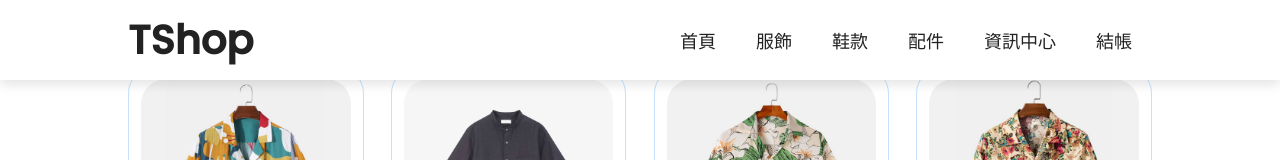
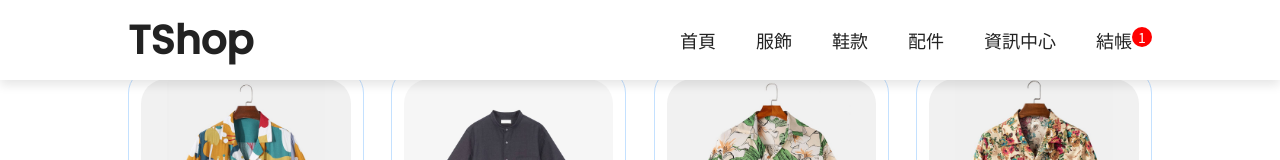
Before and after one commit to bdk27/vue_tshop, a Vue app: page / in a window 1280 px wide. Both pictures are taken after a click on the icon 328 px from the left and 1441 px from the top of the page. Shown: the part 1041-1201 px from the top of the page. Built offline with nearby package versions, Linux system fonts and the light colour scheme.

Commit message:
add number_class & numBackground_class

```diff
--- a/src/components/TshopNav.vue
+++ b/src/components/TshopNav.vue
@@ -12,13 +12,17 @@
             <li><a href="#accessories">配件</a></li>
             <li><a href="#footer">資訊中心</a></li>
             <li>
-                <router-link class="route" :to="{
+                <router-link class="route numBackground" :to="{
                     name: 'TshopCart',
                     query: {
                         cartData: JSON.stringify(getHomeData)
                     }
                 }">
                 結帳</router-link>
+                <span
+                :class="{'number': this.getHomeData.length > 0}"
+                v-if="this.getHomeData.length > 0">
+                {{ getHomeData.length }}</span>
             </li>
         </ul>
 
@@ -32,6 +36,7 @@
         data() {
             return {
                 getHomeData: [],
+                /* isActive: false,     */
             }
         },
         mounted() {
@@ -85,6 +90,19 @@
         color: #222;
         display: none;
     }
+    .numBackground{
+        position: relative;
+    }
+    .number{
+        position: absolute;
+        background: red;
+        color: #fff;
+        width: 20px;
+        height: 20px;
+        border-radius: 50%;
+        text-align: center;
+        font-size: 1.4rem;
+    }
     @media (max-width: 768px){
         .nav ul{
             flex-direction: column;
--- a/src/pages/TshopHome.vue
+++ b/src/pages/TshopHome.vue
@@ -28,7 +28,6 @@
                     </div>
                     <h3>${{ item.cost }}</h3>
                 </div>
-               <!--  <input type="checkbox" v-model="checkgroup" :value="item" :id="item.id" style="display: none;"> -->
                <i class="fa fa-shopping-cart cart" @click="getInfo(item)"></i>
             </div>
         </div>
@@ -58,7 +57,7 @@
                         </div>
                         <h3>${{ item.cost }}</h3>
                     </div>
-                    <a href="#"><i class="fa fa-shopping-cart cart"></i></a>
+                    <i class="fa fa-shopping-cart cart" @click="getInfo(item)"></i>
                 </div>
             </div>
         </section>
@@ -87,7 +86,7 @@
                         </div>
                         <h3>${{ item.cost }}</h3>
                     </div>
-                    <a href="#"><i class="fa fa-shopping-cart cart"></i></a>
+                    <i class="fa fa-shopping-cart cart" @click="getInfo(item)"></i>
                 </div>
             </div>
         </section>
```
